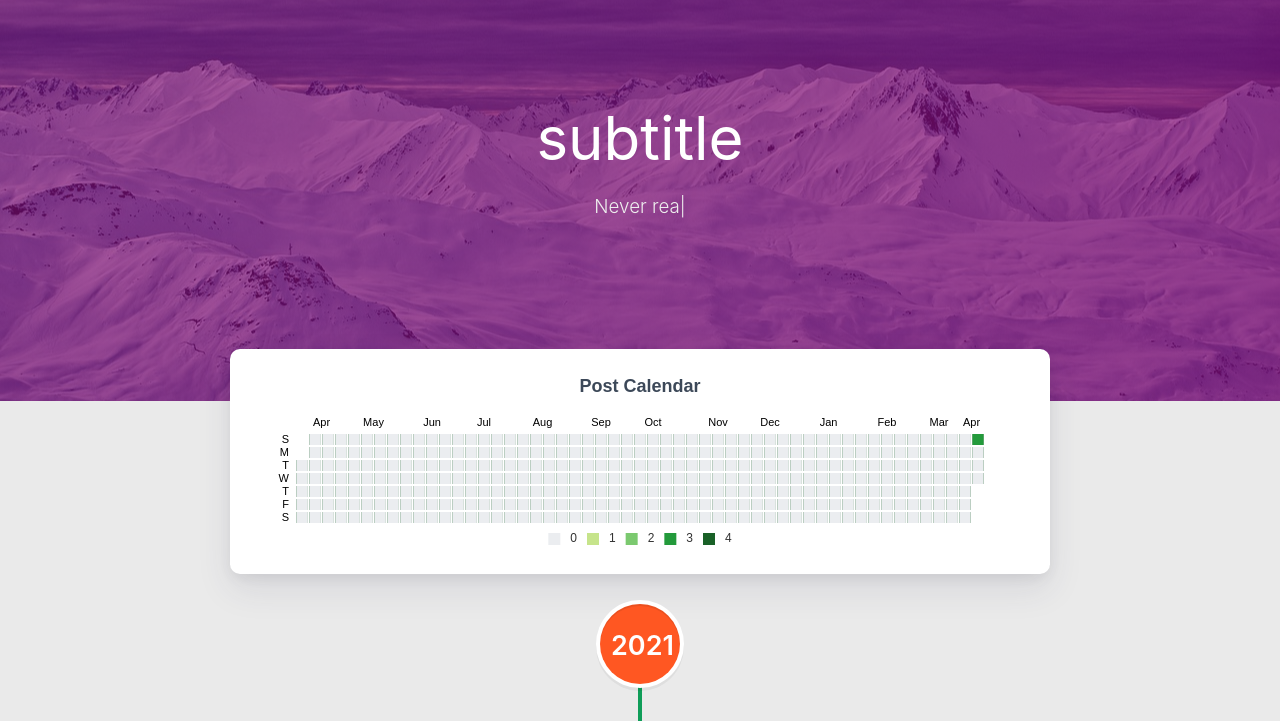
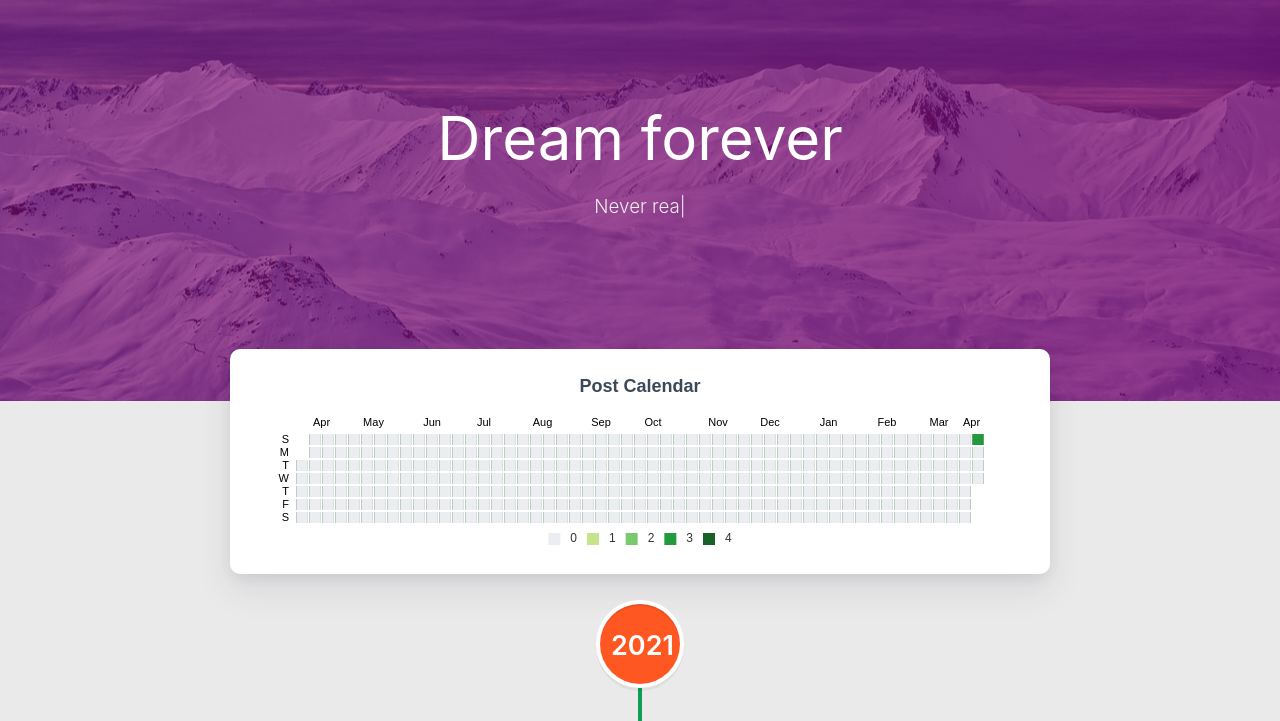
Before and after one commit to Golang-cmd/Golang-cmd.github.io, a plain HTML site: page archives/index.html in a window 1280 px wide. Shown: the part 79-800 px from the top of the page. Drawn offline with nearby package versions, Linux system fonts and the light colour scheme; some packages are replaced by stand-ins of ours; no server answers; a script that the page names is missing.

Commit message:
xuzhoucheng-fix1 commit

```diff
--- a/archives/index.html
+++ b/archives/index.html
@@ -313,7 +313,7 @@
         <div class="brand">
             <div class="title center-align">
 
-                    subtitle
+                Dream forever
 
             </div>
 
```
